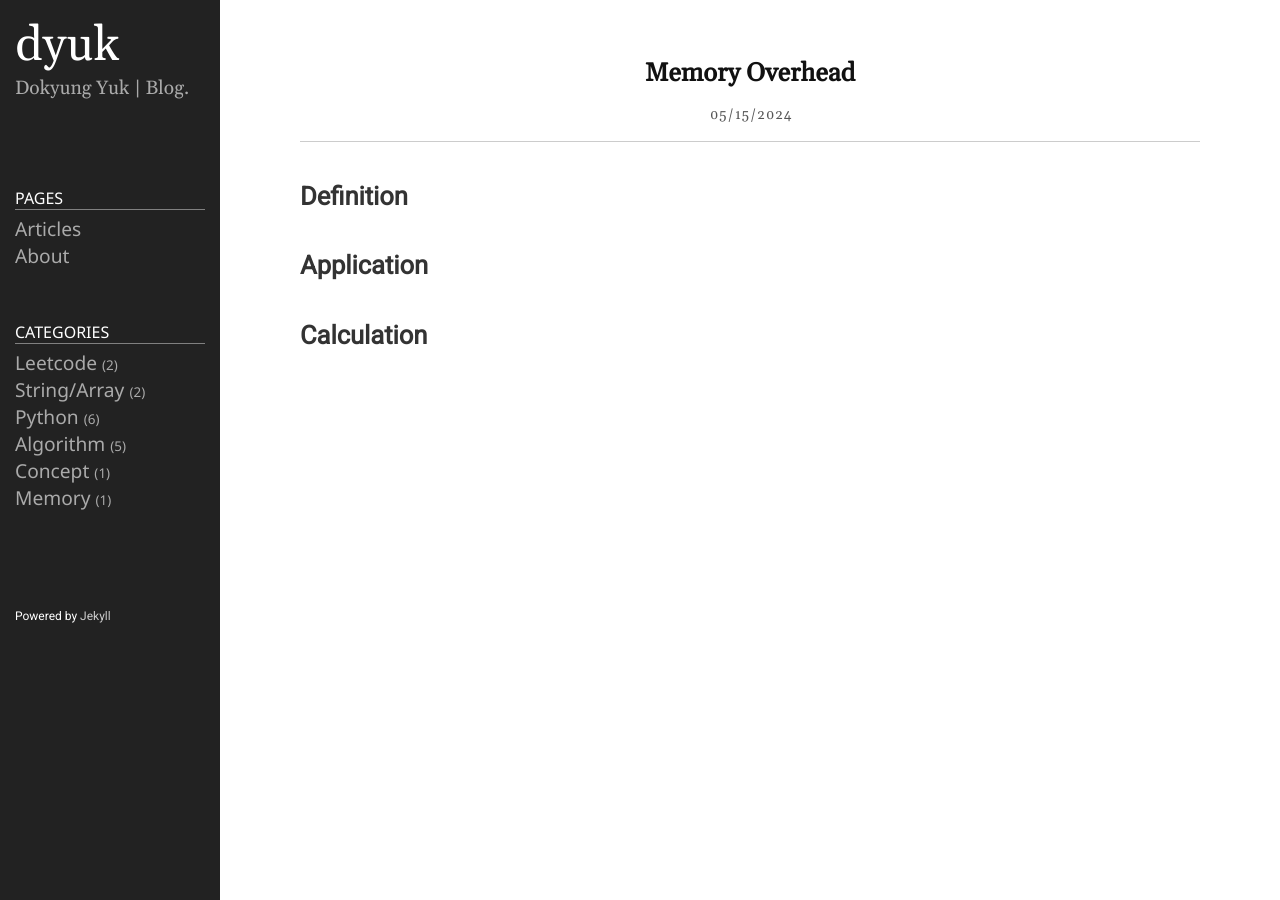
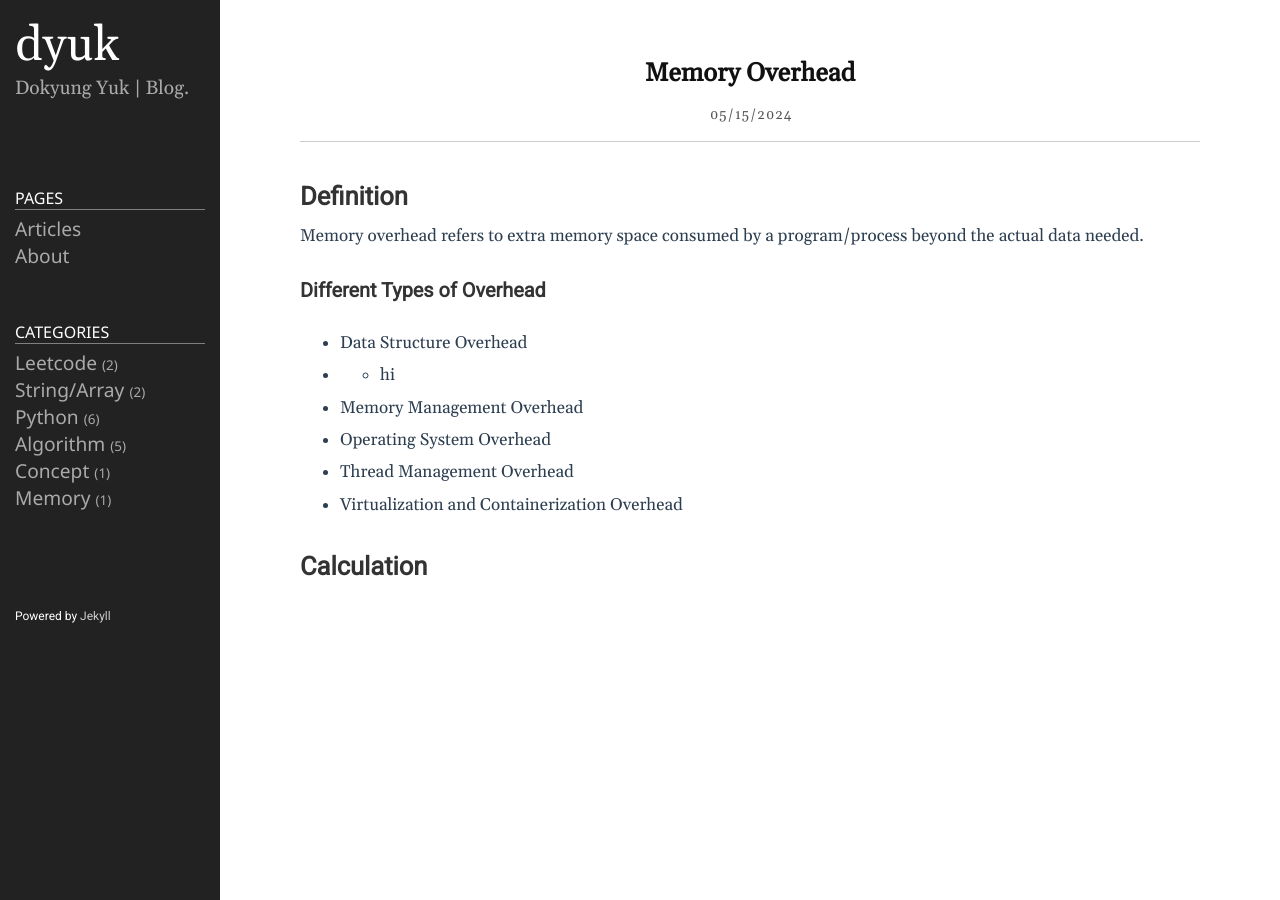
Before and after one commit to dyuk01/blog, a Jekyll site: the page built from _posts/2024-05-15-MemoryOverhead.markdown, in a window 1280 px wide. Built offline with Jekyll 4.4.1, drawn with Linux system fonts in a browser that asks for light colours.

Commit message:
update post

```diff
--- a/_posts/2024-05-15-MemoryOverhead.markdown
+++ b/_posts/2024-05-15-MemoryOverhead.markdown
@@ -1,13 +1,19 @@
 ---
 layout: post
 title: Memory Overhead
-date: 2024-05-15 10:33:00 +0900
+date: 2024-05-15 17:27:00 +0900
 categories: concept memory
 ---
 ## Definition
+Memory overhead refers to extra memory space consumed by a program/process beyond the actual data needed.
 
-
-## Application
+### Different Types of Overhead
+- Data Structure Overhead
+- - hi
+- Memory Management Overhead
+- Operating System Overhead
+- Thread Management Overhead
+- Virtualization and Containerization Overhead
 
 
 ## Calculation
--- a/_posts/2024-05-15-RemoveElement.markdown
+++ b/_posts/2024-05-15-RemoveElement.markdown
@@ -1,7 +1,7 @@
 ---
 layout: post
 title: Remove Element
-date: 2024-05-15 10:33:00 +0900
+date: 2024-05-15 15:13:00 +0900
 categories: leetcode String/Array python
 ---
 ## Problem
```
